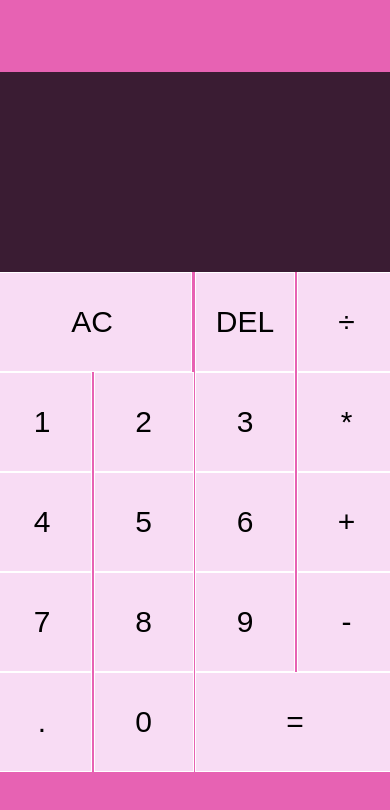
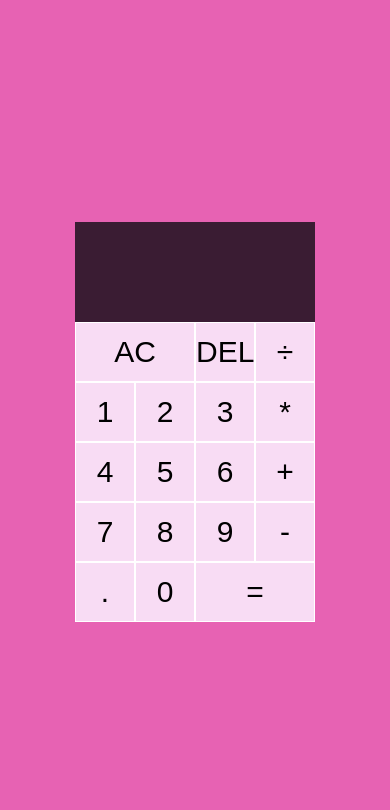
Before and after one commit to farukci/calculator, a plain HTML site: page index.html in a window 390 px wide. Drawn offline with Linux system fonts and the light colour scheme.

Commit message:
style.css updated

```diff
--- a/style.css
+++ b/style.css
@@ -50,3 +50,20 @@ body, .main {
     grid-column: span 2;
     width: 200px;
 }
+
+@media(max-width:1000px){
+    .calculator .value {
+        height: 100px;
+        font-size: 14px;
+    }
+    .calculator span {
+        width: 60px;
+        height: 60px;
+    }
+    .calculator span.clear{
+        width: 120px;
+    }
+    .calculator span.equal{
+        width: 120px;
+    }
+}
```
